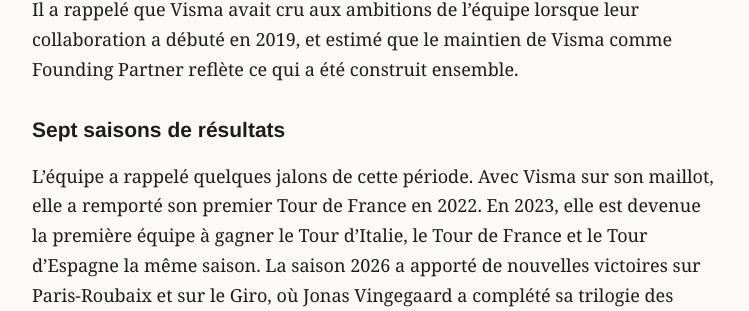
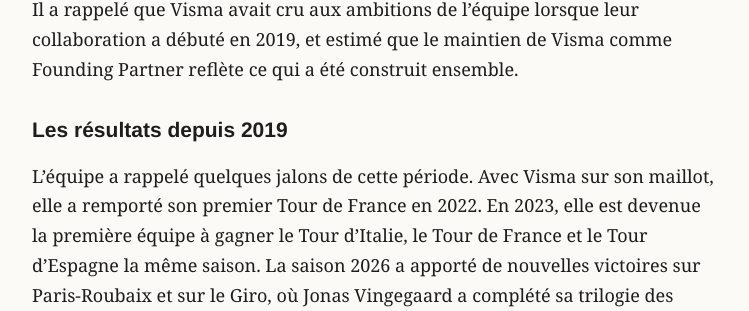
Before and after one commit to antoinebb/test-repo, a Jekyll site: the page built from _posts/2026-11-26-visma-ne-sera-plus-partenaire-titre-equipe-2027.md, in a window 1280 px wide. Shown: the part 1545-1856 px from the top of the page, without its empty margins (264-1013 px from the left). Built offline with Jekyll 4.4.1, drawn with Linux system fonts in a browser that asks for light colours.

Commit message:
Publication : Visma ne sera plus partenaire-titre de l'équipe en 2027 (intertitre)
Co-Authored-By: Claude Sonnet 5.5 <noreply@anthropic.com>
Claude-Session: https://claude.ai/code/session_01Hc8YjdCJvfDGo3naySM4d8

```diff
--- a/_posts/2026-11-26-visma-ne-sera-plus-partenaire-titre-equipe-2027.md
+++ b/_posts/2026-11-26-visma-ne-sera-plus-partenaire-titre-equipe-2027.md
@@ -28,7 +28,7 @@ Visma reste partenaire technologique officiel de l'équipe. Ce rôle s'appuie, s
 
 Richard Plugge, CEO de l'équipe, s'est dit ravi de la prolongation du partenariat. Il a rappelé que Visma avait cru aux ambitions de l'équipe lorsque leur collaboration a débuté en 2019, et estimé que le maintien de Visma comme Founding Partner reflète ce qui a été construit ensemble.
 
-## Sept saisons de résultats
+## Les résultats depuis 2019
 
 L'équipe a rappelé quelques jalons de cette période. Avec Visma sur son maillot, elle a remporté son premier Tour de France en 2022. En 2023, elle est devenue la première équipe à gagner le Tour d'Italie, le Tour de France et le Tour d'Espagne la même saison. La saison 2026 a apporté de nouvelles victoires sur Paris-Roubaix et sur le Giro, où Jonas Vingegaard a complété sa trilogie des grands tours.
 
```
